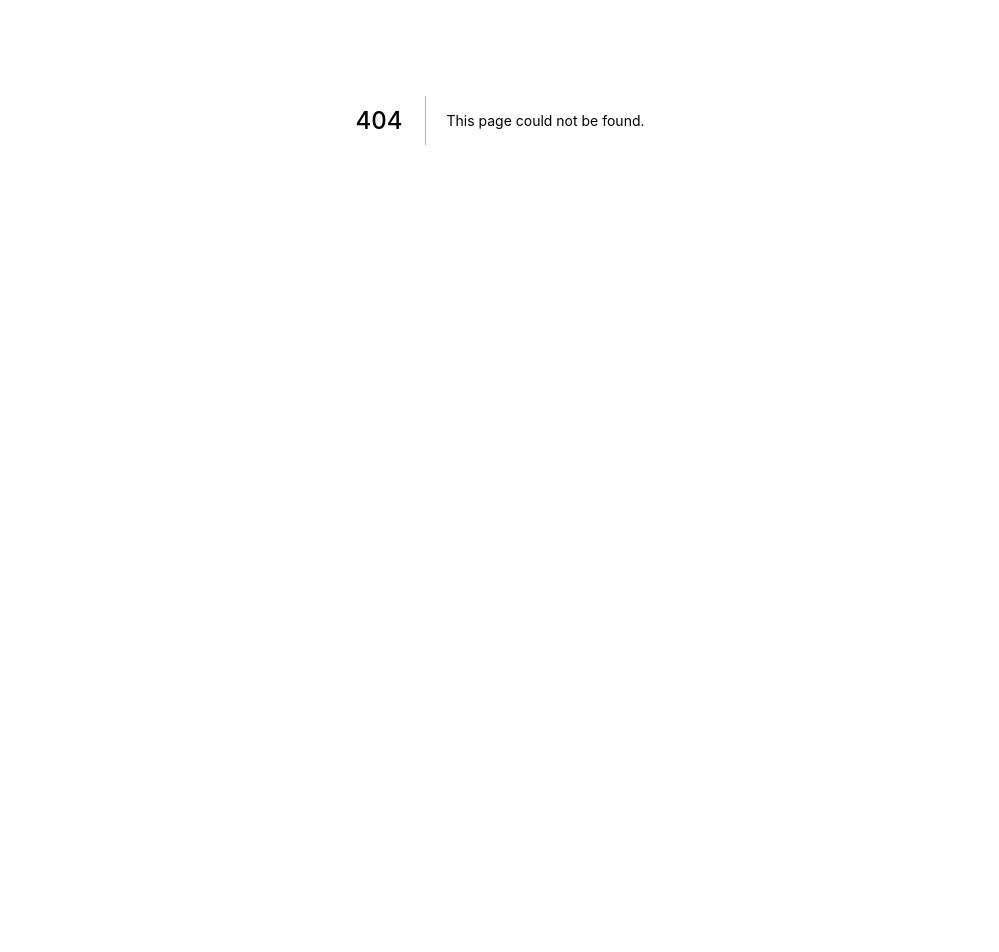
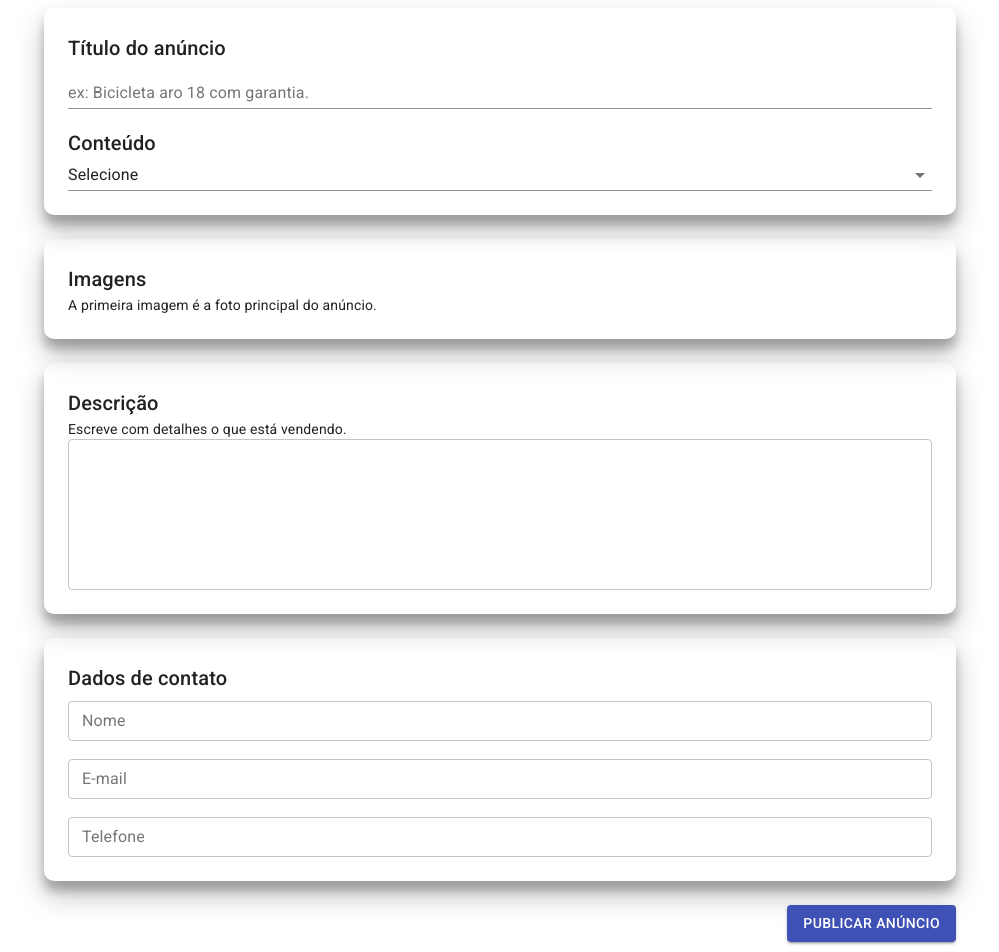
Before and after one commit to Juciano-Farias/anunx, a Next.js app: page /user/publish in a window 1280 px wide. Before the commit this address had no page. Shown: the part 280-1232 px from the top of the page, without its empty margins (140-1139 px from the left). Before the commit the page ends 800 px from the top, so only its background shows below. Built offline with nearby package versions, Linux system fonts and the light colour scheme.

Commit message:
adicionando página de publicar anúncio

```diff
--- /dev/null
+++ b/pages/user/publish.js
@@ -0,0 +1,148 @@
+import { Box, Button, Container, Select, TextField, Typography } from '@material-ui/core'
+import { makeStyles } from '@material-ui/core/styles'
+
+import TemplateDefault from '../../src/templates/Default'
+
+const useStyles = makeStyles((theme) => ({
+    container: {
+      padding: theme.spacing(8, 0, 6)
+    },
+    box: {
+        backgroundColor: theme.palette.background.white,
+        padding: theme.spacing(3),
+        borderRadius: '10px',
+        boxShadow: '0 14px 28px rgba(0, 0, 0, 0.25), 0 10px 10px rgba(0, 0, 0, 0.22)'
+    },
+    boxContainer: {
+        paddingBottom: theme.spacing(3)
+    }
+  }))
+
+const Publish = () => {
+    const classes = useStyles()
+
+    return(
+        <TemplateDefault>
+            <Container maxWidth="sm" className={classes.container}>
+                <Typography component="h1" variant="h2" align="center" color="textPrimary">
+                    Publicar anúncio
+                </Typography>
+                <Typography component="h5" variant="h5" align="center" color="textPrimary">
+                    Quanto mais detalhado melhor!
+                </Typography>
+            </Container>
+
+            <Container maxWidth="md" className={classes.boxContainer}>
+                <Box className={classes.box}>
+                <Typography component="h6" variant="h6" color="textPrimary">
+                    Título do anúncio
+                </Typography>
+                <TextField
+                    label="ex: Bicicleta aro 18 com garantia."
+                    size="small"
+                    fullWidth
+                />
+                <br /><br />
+                <Typography component="h6" variant="h6" color="textPrimary">
+                    Conteúdo
+                </Typography>
+                <Select
+                    native
+                    value=""
+                    fullWidth
+                    onChange={() => {}}
+                    inputProps={{
+                        name: 'age',
+                    }}
+                >
+                    <option value="">Selecione</option>
+                    <option value={1}>Bebê e Crianças</option>
+                    <option value={2}>Agriculturas</option>
+                    <option value={3}>Moda</option>
+                    <option value={3}>Carros, Motos e Barcos</option>
+                    <option value={3}>Serviços</option>
+                    <option value={3}>Lazer</option>
+                    <option value={3}>Animais</option>
+                    <option value={3}>Moveis, Casa e Jardim</option>
+                    <option value={3}>Imóveis</option>
+                    <option value={3}>Equipamentos e Ferramentas</option>
+                    <option value={3}>Esportes</option>
+                    <option value={3}>Tecnologia</option>
+                    <option value={3}>Emprego</option>
+                    <option value={3}>Outros</option>
+                </Select>
+                </Box>
+            </Container>
+
+            <Container maxWidth="md" className={classes.boxContainer}>
+                <Box className={classes.box}>
+                <Typography component="h6" variant="h6" color="textPrimary">
+                    Imagens
+                </Typography>
+                <Typography component="div" variant="body2" color="textPrimary">
+                    A primeira imagem é a foto principal do anúncio.
+                </Typography>
+                </Box>
+            </Container>
+
+            <Container maxWidth="md" className={classes.boxContainer}>
+                <Box className={classes.box}>
+                <Typography component="h6" variant="h6" color="textPrimary">
+                    Descrição
+                </Typography>
+                <Typography component="div" variant="body2" color="textPrimary">
+                    Escreve com detalhes o que está vendendo.
+                </Typography>
+                <TextField
+                    multiline
+                    rows={6}
+                    variant="outlined"
+                    fullWidth
+                />
+                </Box>
+            </Container>
+
+            <Container maxWidth="md" className={classes.boxContainer}>
+                <Box className={classes.box}>
+                <Typography component="h6" variant="h6" color="textPrimary" gutterBottom>
+                    Dados de contato
+                </Typography>
+                <TextField
+                    label="Nome"
+                    variant="outlined"
+                    size="small"
+                    fullWidth
+                />
+
+                < br/>< br/>
+
+                <TextField
+                    label="E-mail"
+                    variant="outlined"
+                    size="small"
+                    fullWidth
+                />
+
+                < br/>< br/>
+
+                <TextField
+                    label="Telefone"
+                    variant="outlined"
+                    size="small"
+                    fullWidth
+                />
+                </Box>
+            </Container>
+
+            <Container maxWidth="md" className={classes.boxContainer}>
+                <Box textAlign="right">
+                    <Button variant="contained" color="primary">
+                        Publicar anúncio
+                    </Button>
+                </Box>
+            </Container>
+        </TemplateDefault>
+    )
+}
+
+export default Publish
--- a/src/theme.js
+++ b/src/theme.js
@@ -4,6 +4,10 @@
     palette: {
         primary: {
             main: '#000000'
+        },
+        background: {
+            default: 'rgb(242, 244, 245)',
+            white: '#ffffff '
         }
     }
 })
```
